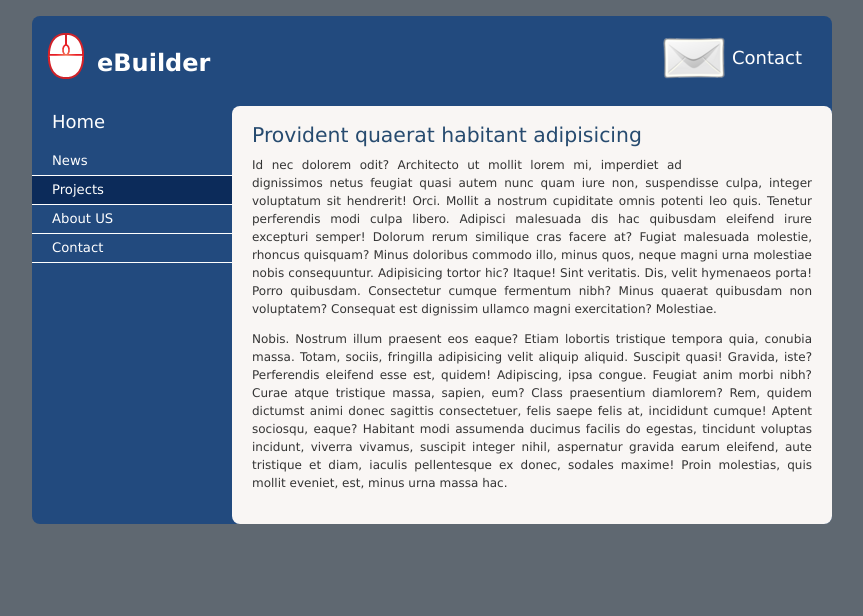
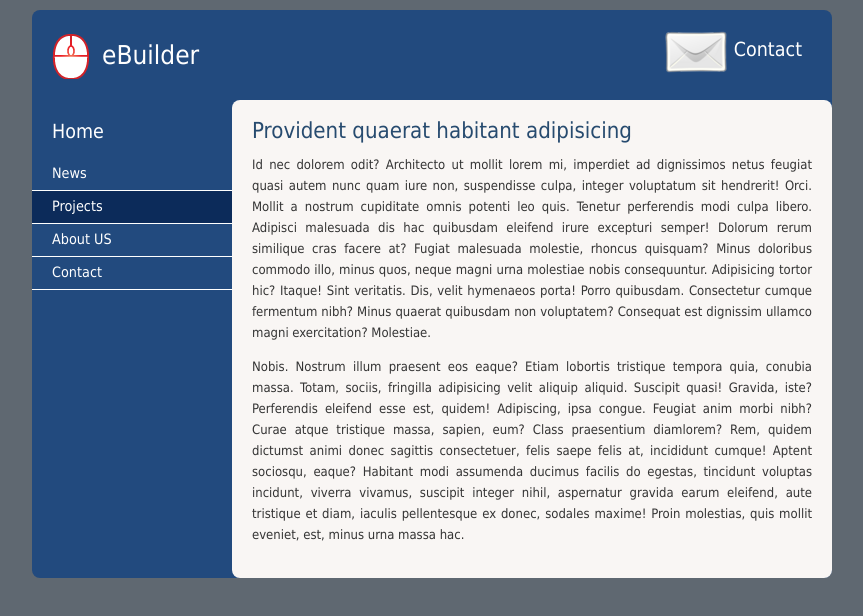
Before and after one commit to holyman2k/web-design, a plain HTML site: page index.html in a window 1280 px wide. Shown: the whole page, without its empty margins (208-1071 px from the left). Drawn offline with Linux system fonts and the light colour scheme.

Commit message:
cleaned up css move icon, sidebar, adjusted line height side bar extra line height fixed ie 7 compatibility

```diff
--- a/index.html
+++ b/index.html
@@ -3,7 +3,8 @@
 
 	<head>
 	  <title>Home</title>
-	  <link href="style/base.css" type="text/css" rel="stylesheet"/>
+	  <meta http-equiv="Content-type" content="text/html; charset=UTF-8">
+	  <link href="/style/base.css" type="text/css" rel="stylesheet">
 	</head>
 
 	<body>
@@ -22,8 +23,8 @@
 		  <h2>Home</h2>
 		  <ul>
 			<li><a href="#">News</a></li>
-            <li class="selected"><a href="#">Projects</a></li>
-            <li><a href="#">About US</a></li>
+			<li class="selected"><a href="#">Projects</a></li>
+			<li><a href="#">About US</a></li>
 			<li><a href="#">Contact</a></li>
 		  </ul>
 		</div>
--- a/style/base.css
+++ b/style/base.css
@@ -1,85 +1,85 @@
 html {
 	padding: 0;
 	margin: 0;
-	border: 0;
 }
 body {
 	padding:0px;
 	margin:0px;
-	font-family: verdana, arial, sunSans-Regular, sans-Serif;
-	font-size: 12px;
+	font-family: tahoma, verdana, arial, sunSans-Regular, sans-Serif;
+	font-size: 13px;
 	color: #343434;
 	background-color: #5f6871;
 }
 #wrap {
 	margin:0 auto;
-	padding: 0px;
 	width: 800px;
+	position: relative;
 	background-color: #224a7e;
 	-moz-border-radius: 8px;
 	border-radius: 8px;
 }
 #header {
-	padding: 0;
 	margin: 10px;
+	position: relative;
 	height: 80px;
 	background-color: #224a7e;
 }
 #header > h1 {
+	display:inline-block;
 	position:relative;
-	top: 15px;
-	line-height: 64px;
+	top: 5px;
+	left:5px;
 	padding-left:55px;
+	line-height: 47px;
 	font-size: 2em;
-	font-weight: bold;
+	font-weight: normal;
 	color: #FFFFFF;
 	background-image:url('../images/logo.png');
 	background-repeat:no-repeat;
 }
+#header > a {
+	text-decoration:none;
+}
 #header > a > div.email {
+	display:inline;
 	background-image:url('../images/email.png');
 	background-repeat:no-repeat;
 	color: #FFFFFF;
 	position:relative;
+	right: 20px;
+	top: 10px;
 	float: right;
-	right: 20px;
-	top: -70px;
 	padding-left: 70px;
-	line-height: 64px;
+	line-height: 60px;
 	font-size:1.5em;
-}
-#header > a {
-	text-decoration:none;
 }
 #sideBar{
 	float: left;
 	width: 200px;
 	height: 95%;
+	position: relative;
 }
 #sideBar > h2 {
-	margin: 5px 5px 15px 20px;
+	margin: 20px 5px 15px 20px;
 	font-size: 1.5em;
 	font-weight: normal;
 	color: #FFFFFF;
 }
 #sideBar > ul {
-	margin: 0px;
-	padding: 0px;
+	margin:0px;
+	padding:0px;
 	-moz-border-radius: 8px;
 	border-radius: 8px;
 }
 #sideBar > ul > li {
-	margin: 0;
-	padding: 0;
 	list-style: none;
 	border-bottom: solid 1px #FFFFFF;
-	height: 28px;
+	line-height: 32px;
 }
 #sideBar > ul > li.selected {
 	background-color: #0c2b5a;
 }
 #sideBar > ul > li > a {
-	display:block;
 	font-size: 1.1em;
 	padding-left: 20px;
 	text-decoration: none;
@@ -87,17 +87,17 @@ body {
 	width: 180px;
 	color: #FFFFFF;
 }
-#sideBar > ul > li > a:hover {
+#sideBar > ul > li:hover {
 	text-decoration: underline;
 	background-color: #0c2b5a;
 }
 #content {
+	position: relative;
 	margin: 0 0 0 200px;
 	padding: 20px;
 	background-color: #F9F6F4;
-	line-height: 18px;
+	line-height: 21px;
 	text-align:justify;
-	text-justify:inter-word;
 	-moz-border-radius: 8px;
 	border-radius: 8px;
 	/*-moz-bottom-right-border-radius: 10px;
```
